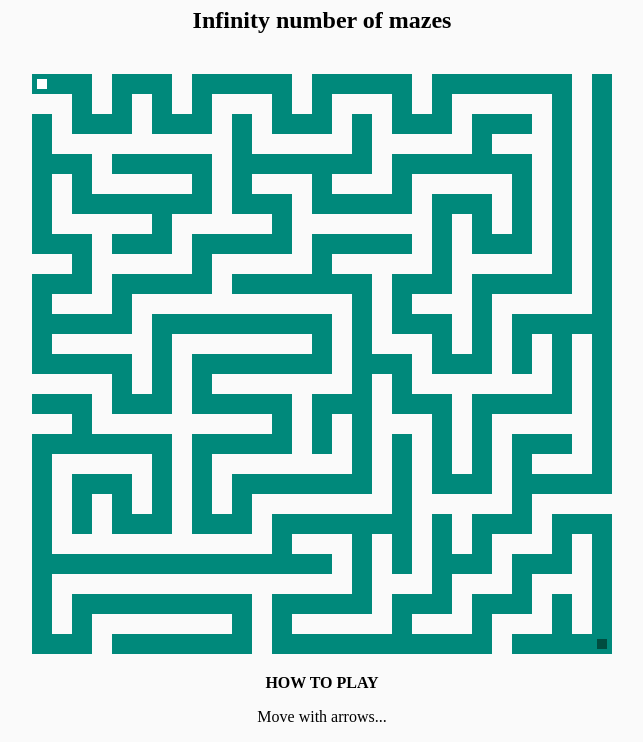
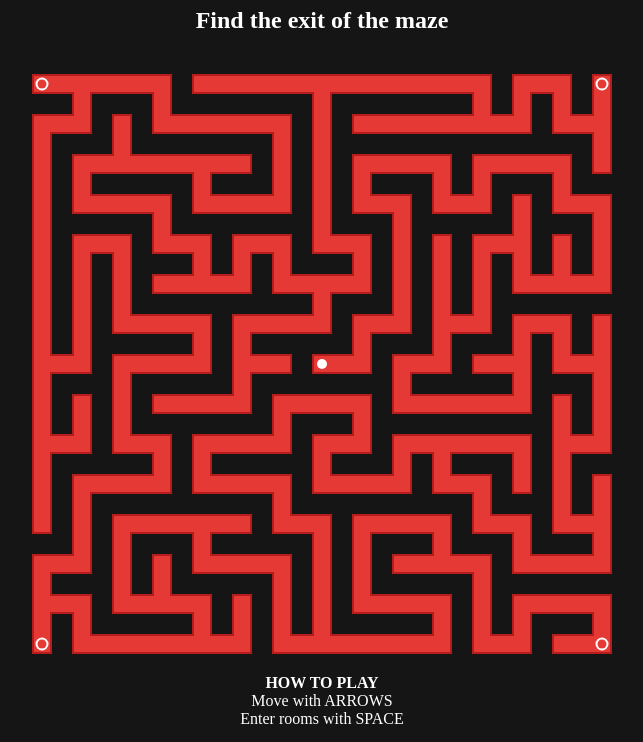
Before and after one commit to ciesluks/dev-mazenity, a plain HTML site: page index.html in a window 1280 px wide. Shown: the part 73-815 px from the top of the page, without its empty margins (318-961 px from the left). Drawn offline with Linux system fonts and the light colour scheme.

Commit message:
Improved memory, changed colors

```diff
--- a/game.js
+++ b/game.js
@@ -1,7 +1,7 @@
 // Source code: http://www.emanueleferonato.com/2015/07/03/pure-javascript-a-maze-solving-with-a-bit-of-magic-thanks-to-phaser/
 window.addEventListener("keydown", function(e) {
     // space and arrow keys
-    if([37, 38, 39, 40].indexOf(e.keyCode) > -1) {
+    if([32, 37, 38, 39, 40].indexOf(e.keyCode) > -1) {
         e.preventDefault();
     }
 }, false);
@@ -13,23 +13,26 @@ var mazeGraphics;
 var playerPosX;
 var playerPosY;
 
+var leftKeyIsDown = false;
+var rightKeyIsDown = false;
+var upKeyIsDown = false;
+var downKeyIsDown = false;
+var spaceKeyIsDown = false;
+
 window.onload = function() {
 		game = new Phaser.Game(620, 620, Phaser.CANVAS, "gameContainer",
 		{ create: create, update: update });
 }
 
 function create(){
-		game.stage.backgroundColor = "#00897B";
+		game.stage.backgroundColor = "#E53935";
 
     mazeGraphics = game.add.graphics(0, 0);
 		playerGraphics = game.add.graphics(0, 0);
 
-		playerPosX = 1;
-		playerPosY = 1;
-
-    createMaze(31,31);
-		drawGoal(29,29);
-		drawPlayer();
+		playerPosX = 15;
+		playerPosY = 15;
+    generateMaze(32,32);
 
 		/*var easystar = new EasyStar.js();
     easystar.setGrid(maze);
@@ -40,32 +43,83 @@ function create(){
 
 function update(){
 		if (game.input.keyboard.isDown(Phaser.Keyboard.LEFT)){
+        if (leftKeyIsDown == false){
     				while (maze[playerPosY][playerPosX - 1] == 0){
     						playerPosX -= 1;
     						drawPlayer();
+                if (maze[playerPosY - 1][playerPosX] == 0 || maze[playerPosY + 1][playerPosX] == 0){
+                    break;
                 }
     				}
-		else if (game.input.keyboard.isDown(Phaser.Keyboard.RIGHT))
-		{
+        }
+        leftKeyIsDown = true;
+		}
+    else{
+        leftKeyIsDown = false;
+    }
+		if (game.input.keyboard.isDown(Phaser.Keyboard.RIGHT)){
+        if (rightKeyIsDown == false){
     				while (maze[playerPosY][playerPosX + 1] == 0){
     						playerPosX += 1;
     						drawPlayer();
+                if (maze[playerPosY - 1][playerPosX] == 0 || maze[playerPosY + 1][playerPosX] == 0){
+                    break;
                 }
     				}
-		else if (game.input.keyboard.isDown(Phaser.Keyboard.UP))
-		{
+        }
+        rightKeyIsDown = true;
+		}
+    else{
+        rightKeyIsDown = false;
+    }
+		if (game.input.keyboard.isDown(Phaser.Keyboard.UP)){
+        if (upKeyIsDown == false){
     				while (maze[playerPosY - 1][playerPosX] == 0){
     						playerPosY -= 1;
     						drawPlayer();
+                if (maze[playerPosY][playerPosX - 1] == 0 || maze[playerPosY][playerPosX + 1] == 0){
+                    break;
                 }
     				}
-		else if (game.input.keyboard.isDown(Phaser.Keyboard.DOWN))
-		{
+        }
+        upKeyIsDown = true;
+		}
+    else{
+        upKeyIsDown = false;
+    }
+		if (game.input.keyboard.isDown(Phaser.Keyboard.DOWN)){
+        if (downKeyIsDown == false){
       			while (maze[playerPosY + 1][playerPosX] == 0){
       					playerPosY += 1;
       					drawPlayer();
+                if (maze[playerPosY][playerPosX - 1] == 0 || maze[playerPosY][playerPosX + 1] == 0){
+                    break;
                 }
       			}
+        }
+        downKeyIsDown = true;
+		}
+    else{
+        downKeyIsDown = false;
+    }
+    if (game.input.keyboard.isDown(Phaser.Keyboard.SPACEBAR)){
+        if (spaceKeyIsDown == false){
+            if (playerPosX == 1 && playerPosY == 1 || playerPosX == 1 && playerPosY == 29
+                || playerPosX == 29 && playerPosY == 1 || playerPosX == 29 && playerPosY == 29){
+                  generateMaze(32,32);
+            }
+        }
+        spaceKeyIsDown = true;
+    }
+    else{
+      spaceKeyIsDown = false;
+    }
+}
+
+function generateMaze(mazeWidth, mazeHeight){
+    createMaze(mazeWidth,mazeHeight);
+    drawGoal();
+    drawPlayer();
 }
 
 function createMaze(mazeWidth, mazeHeight){
@@ -76,8 +130,8 @@ function createMaze(mazeWidth, mazeHeight){
 						maze[i][j] = 1;
 				}
 		}
-		var posX = 1;
-		var posY = 1;
+		var posX = 15;
+		var posY = 15;
 		maze[posX][posY] = 0;
 		moves.push(posY + posY * mazeWidth);
 		while(moves.length){
@@ -126,7 +180,7 @@ function createMaze(mazeWidth, mazeHeight){
 						posY = back % mazeWidth;
 				}
 		}
-		drawMaze(posX, posY, mazeWidth, mazeHeight);
+		drawMaze(mazeWidth, mazeHeight);
 }
 
 function drawPath(path){
@@ -144,26 +198,36 @@ function drawPath(path){
 function drawPlayer(){
 		playerGraphics.clear();
 		playerGraphics.beginFill(0xFFFFFF);
-		playerGraphics.drawRect(playerPosX * tileSize + 5, playerPosY * tileSize + 5, tileSize - 10, tileSize - 10);
+    playerGraphics.drawCircle(playerPosX * tileSize + 10, playerPosY * tileSize + 10, tileSize - 10);
 		playerGraphics.endFill();
 		drawPlayerPath();
 }
 
 function drawPlayerPath(){
 	mazeGraphics.beginFill(0xFFFFFF);
-	mazeGraphics.drawRect(playerPosX * tileSize + 8, playerPosY * tileSize + 8, tileSize - 16, tileSize - 16);
+	mazeGraphics.drawCircle(playerPosX * tileSize + 10, playerPosY * tileSize + 10, tileSize - 16);
 	mazeGraphics.endFill();
 }
 
-function drawGoal(posX, posY){
-		mazeGraphics.beginFill(0x004D40);
-		mazeGraphics.drawRect(posX * tileSize + 5, posY * tileSize + 5, tileSize - 10, tileSize - 10);
+function drawGoal(){
+		mazeGraphics.beginFill(0xFFFFFF);
+		mazeGraphics.drawCircle(1 * tileSize + 10, 1 * tileSize + 10, tileSize - 7);
+    mazeGraphics.drawCircle(1 * tileSize + 10, 29 * tileSize + 10, tileSize - 7);
+    mazeGraphics.drawCircle(29 * tileSize + 10, 1 * tileSize + 10, tileSize - 7);
+    mazeGraphics.drawCircle(29 * tileSize + 10, 29 * tileSize + 10, tileSize - 7);
+		mazeGraphics.endFill();
+    mazeGraphics.beginFill(0xE53935);
+		mazeGraphics.drawCircle(1 * tileSize + 10, 1 * tileSize + 10, tileSize - 11);
+    mazeGraphics.drawCircle(1 * tileSize + 10, 29 * tileSize + 10, tileSize - 11);
+    mazeGraphics.drawCircle(29 * tileSize + 10, 1 * tileSize + 10, tileSize - 11);
+    mazeGraphics.drawCircle(29 * tileSize + 10, 29 * tileSize + 10, tileSize - 11);
 		mazeGraphics.endFill();
 }
 
-function drawMaze(posX, posY, mazeWidth, mazeHeight){
+function drawMaze(mazeWidth, mazeHeight){
 		mazeGraphics.clear();
-		mazeGraphics.beginFill(0xFAFAFA);
+    drawBackground(mazeWidth, mazeHeight);
+		mazeGraphics.beginFill(0x151515);
 		for(i = 0; i < mazeHeight; i ++){
 		    for(j = 0; j < mazeWidth; j ++){
 		         if(maze[i][j] == 1){
@@ -173,3 +237,15 @@ function drawMaze(posX, posY, mazeWidth, mazeHeight){
 		}
 		mazeGraphics.endFill();
 }
+
+function drawBackground(mazeWidth, mazeHeight){
+    mazeGraphics.beginFill(0xB71C1C);
+    for(i = 0; i < mazeHeight; i ++){
+        for(j = 0; j < mazeWidth; j ++){
+             if(maze[i][j] == 1){
+                 mazeGraphics.drawRect(j * tileSize - 2, i * tileSize - 2, tileSize + 4, tileSize + 4);
+             }
+        }
+    }
+    mazeGraphics.endFill();
+}
--- a/index.html
+++ b/index.html
@@ -2,7 +2,7 @@
 <html>
 	<head>
 	<style type="text/css">
-		body { padding:0px; margin:0px; background-color:#FAFAFA; text-align:center; color:black }
+		body { padding:0px; margin:0px; background-color:#151515; text-align:center; color:white }
 	</style>
 	<script src="phaser.min.js"></script>
   <script src = "game.js"></script>
@@ -10,9 +10,10 @@
 	</head>
 	<body>
 		<h1>MAZENITY</h1>
-		<h2>Infinity number of mazes</h2>
+		<h2>Find the exit of the maze</h2>
 		<div id="gameContainer" style="width: 620px; height: 620px; margin: 0px auto; position: relative;"></div>
 		<strong>HOW TO PLAY</strong>
- 		<p>Move with arrows...</p>
+ 		<div>Move with ARROWS</div>
+		<div>Enter rooms with SPACE</div>
 	</body>
 </html>
```
Lines whose indentation alone changed are shown as unchanged.
